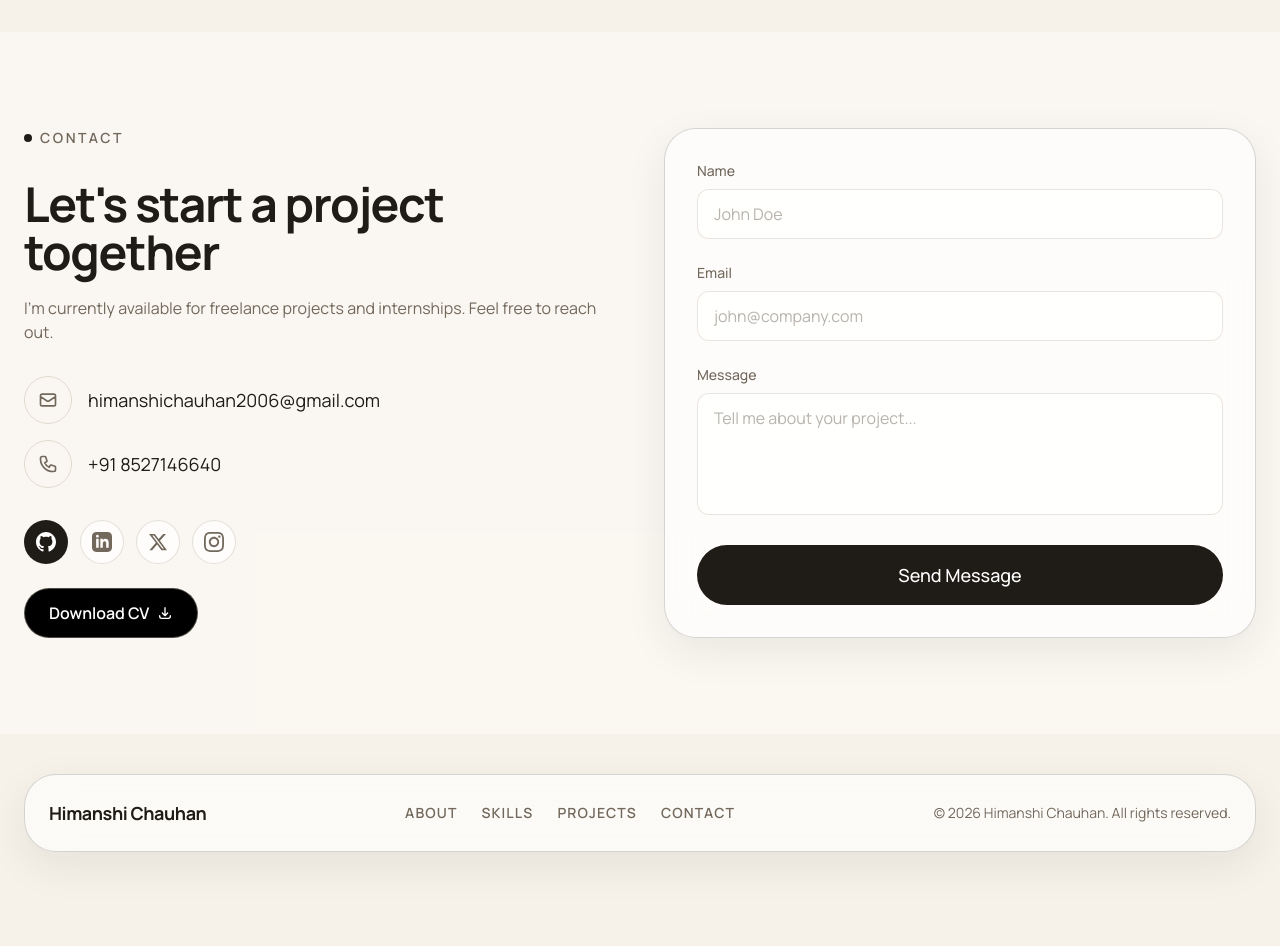
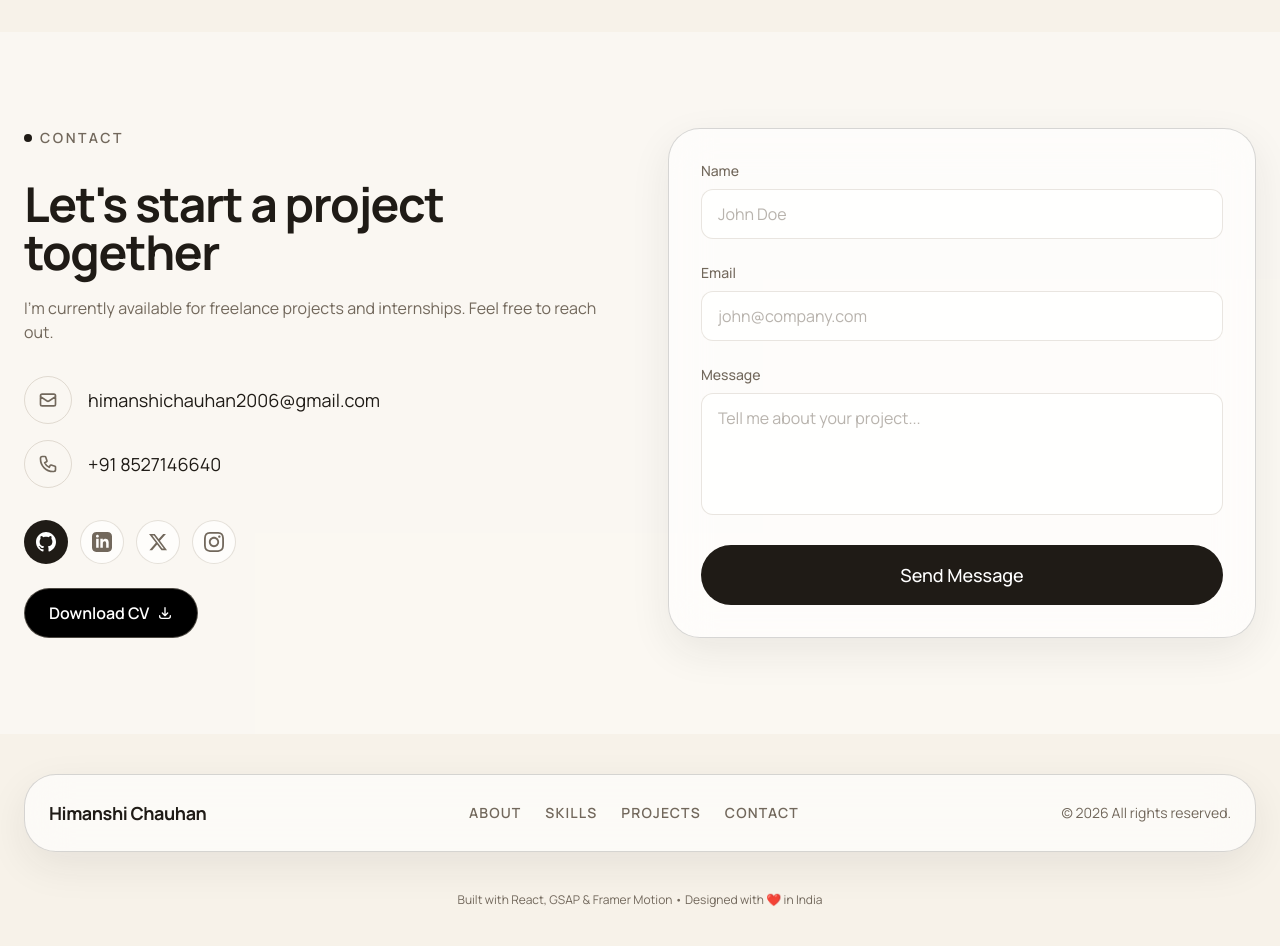
Before and after one commit to JIIT-Himanshi/portfolio, a React (Vite) app: page / in a window 1280 px wide. Shown: the part 4040-4986 px from the top of the page. Before the commit the page ends 4932 px from the top, so only its background shows below. Built offline with nearby package versions, Linux system fonts and the light colour scheme.

Commit message:
Update footer layout and increase contact section spacing

```diff
--- a/src/components/Contact.jsx
+++ b/src/components/Contact.jsx
@@ -92,7 +92,7 @@ export default function Contact() {
           variants={containerVariants}
           initial="hidden"
           animate={isInView ? "visible" : "hidden"}
-          className="grid grid-cols-1 lg:grid-cols-2 gap-8 lg:gap-12"
+          className="grid grid-cols-1 lg:grid-cols-2 gap-14 g:gap-16"
         >
           {/* Contact Info */}
           <motion.div
--- a/src/components/Footer.jsx
+++ b/src/components/Footer.jsx
@@ -5,7 +5,7 @@ export default function Footer() {
 
   return (
     <footer className="py-10 px-6">
-      <div className="max-w-7xl mx-auto">
+      <div className="max-w-8xl mx-auto">
         <div className="glass-card rounded-[2rem] p-6 border border-light-border/30 dark:border-dark-border/40">
           <div className="flex flex-col md:flex-row justify-between items-center gap-6">
 
@@ -48,10 +48,17 @@ export default function Footer() {
 
           {/* Copyright */}
           <p className="text-sm text-light-text-secondary dark:text-dark-text-secondary">
-            © {currentYear} Himanshi Chauhan. All rights reserved.
+            © {currentYear} All rights reserved.
           </p>
         </div>
 
+        </div>
+
+        {/* Bottom decoration */}
+        <div className="mt-6 pt-4 ">
+          <p className="text-center text-xs text-light-text-secondary dark:text-dark-text-secondary/50">
+            Built with React, GSAP & Framer Motion • Designed with ❤️ in India
+          </p>
         </div>
       </div>
     </footer>
```
